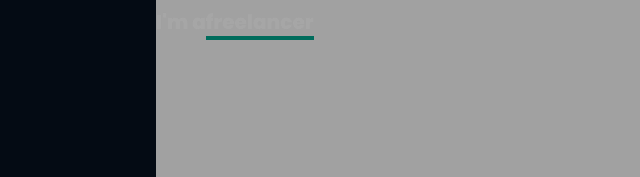
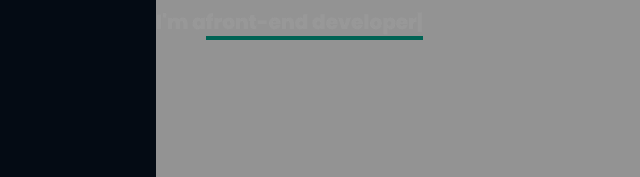
Before and after one commit to ganzagithub/test4, a plain HTML site: page index.html in a window 1280 px wide. Shown: the part 453-630 px from the top of the page, 144-784 px from the left. Drawn offline with nearby package versions, Linux system fonts and the light colour scheme.

Commit message:
there is change commit

```diff
--- a/index.html
+++ b/index.html
@@ -5,6 +5,7 @@
     <meta name="viewport" content="width=device-width, initial-scale=1.0">
     <script src="https://kit.fontawesome.com/c5fab52ac6.js" crossorigin="anonymous"></script>
     <link rel="stylesheet" href="index.css">
+    <script src="https://cdn.jsdelivr.net/npm/typed.js@2.0.12"></script>
     <script src="index.js"></script>
     <title>Document</title>
 </head>
@@ -39,7 +40,7 @@
         <section id="Home">
             <div class="home-row">
                 <h1>hi, this is <br> A GANZA NEZA<span>.</span></h1>
-<p>I'm a<span class="auto-input">freelancer</span></p>
+<p>I'm a<span class="auto-input"></span></p>
             </div>
         </section>
     </main>
--- a/index.js
+++ b/index.js
@@ -1,5 +1,27 @@
-let MenuBtn = document.getElementById('MenuBtn');
-MenuBtn.addEventListener('click', function(e) {
-    document.querySelector('body').classList.toggle('mobile-nav-active');
-    this.classList.toggle('fa-xmark');
+document.addEventListener('DOMContentLoaded', function() {
+    // Wait for the DOM to be fully loaded before accessing elements
+    let MenuBtn = document.getElementById('MenuBtn');
+
+    if (MenuBtn) {
+        MenuBtn.addEventListener('click', function(e) {
+            // Ensure the body element is found before toggling the class
+            let bodyElement = document.querySelector('body');
+
+            if (bodyElement) {
+                bodyElement.classList.toggle('mobile-nav-active');
+            }
+
+            // Toggle the 'fa-xmark' class on MenuBtn
+            this.classList.toggle('fa-xmark');
+        });
+    }
+
+    // Your Typed.js code goes here (assuming the library is properly loaded)
+    let typed = new Typed('.auto-input', {
+        strings: ['front-end developer!', 'freelancer!', 'UI Designer!', 'youtuber!'],
+        typeSpeed: 100,
+        backSpeed: 100,
+        backDelay: 2000,
+        loop: true,
+    });
 });
```
